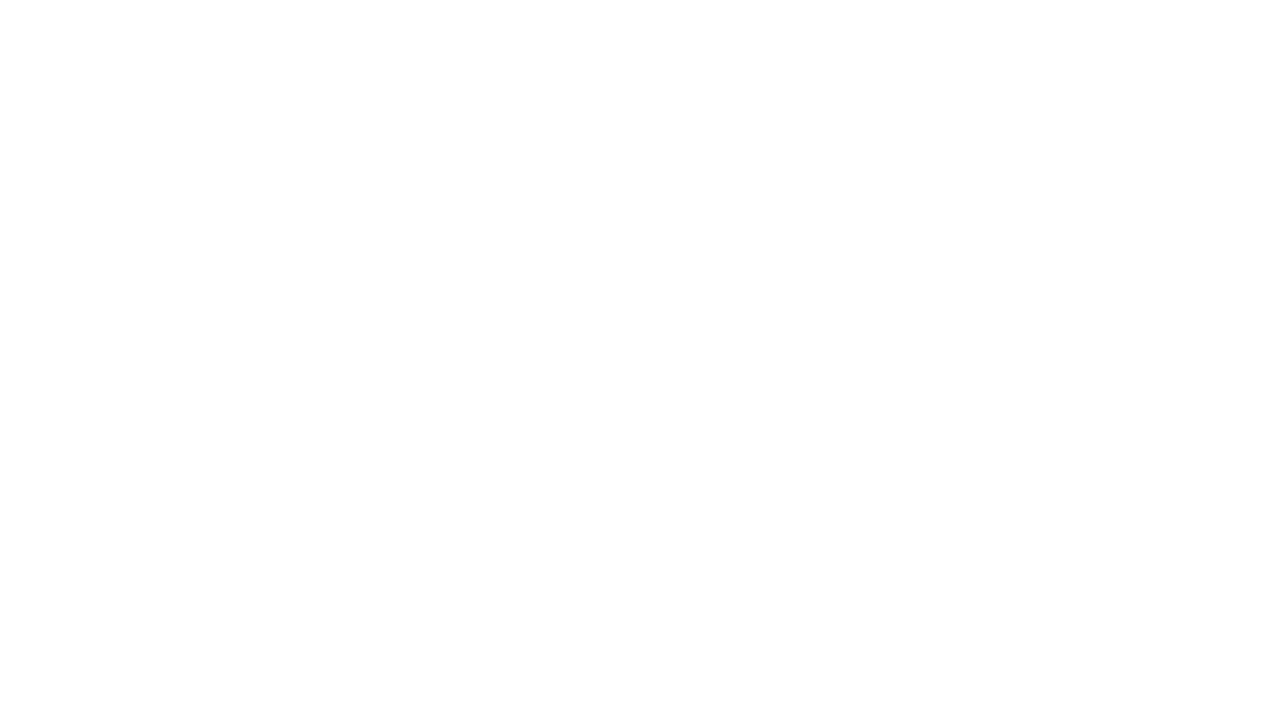
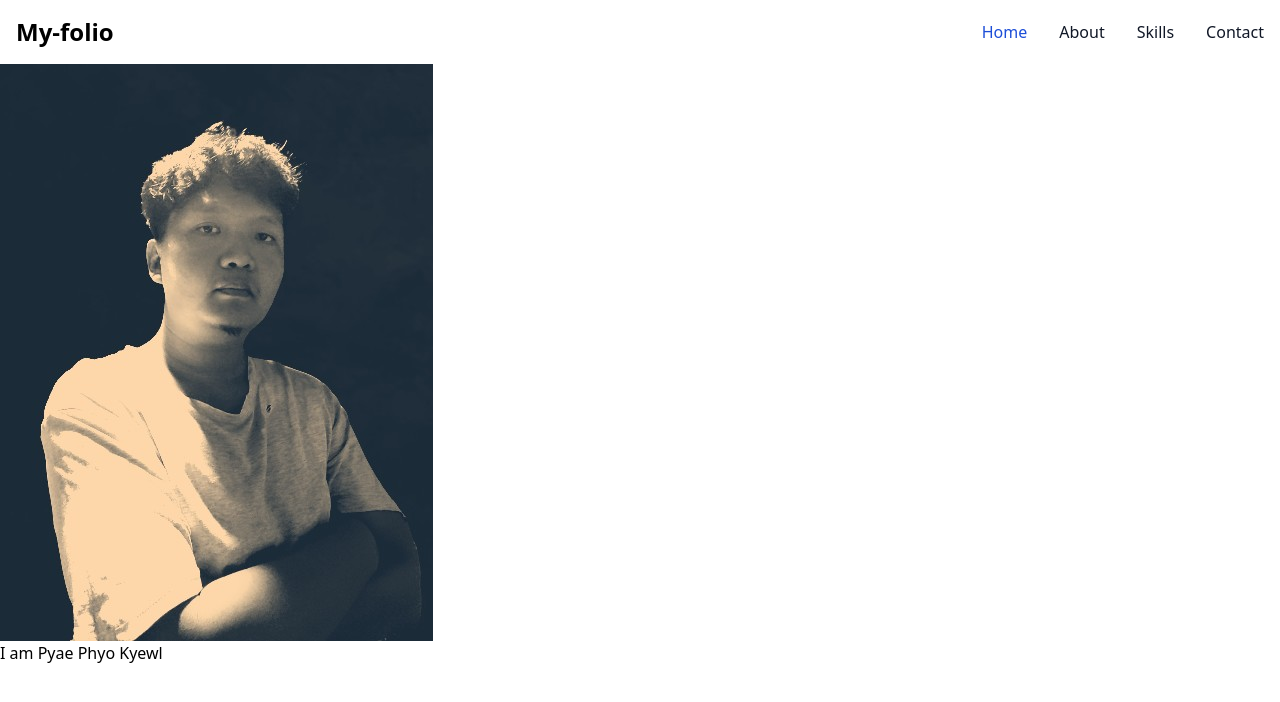
Before and after one commit to leo3914/my-folio, a plain HTML site: page index.html in a window 1280 px wide. Drawn offline with nearby package versions, Linux system fonts and the light colour scheme.

Commit message:
image add and add tailwind link

```diff
--- a/index.html
+++ b/index.html
@@ -1,11 +1,70 @@
 <!DOCTYPE html>
 <html lang="en">
+
 <head>
     <meta charset="UTF-8">
     <meta name="viewport" content="width=device-width, initial-scale=1.0">
+    <script src="https://cdn.tailwindcss.com"></script>
+    <link href="https://cdnjs.cloudflare.com/ajax/libs/flowbite/1.8.1/flowbite.min.css" rel="stylesheet" />
     <title>Document</title>
 </head>
-<body>
 
+<body class="dark:bg-gray-900">
+
+    <nav class="bg-white border-gray-200 dark:bg-gray-900">
+        <div class="max-w-screen-xl flex flex-wrap items-center justify-between mx-auto p-4">
+            <a href="#" class="flex items-center">
+                <!-- <img src="#" class="h-8 mr-3" alt="" /> -->
+                <span class="self-center text-2xl font-semibold whitespace-nowrap dark:text-white">My-folio</span>
+            </a>
+            <button data-collapse-toggle="navbar-default" type="button"
+                class="inline-flex items-center p-2 w-10 h-10 justify-center text-sm text-gray-500 rounded-lg md:hidden hover:bg-gray-100 focus:outline-none focus:ring-2 focus:ring-gray-200 dark:text-gray-400 dark:hover:bg-gray-700 dark:focus:ring-gray-600"
+                aria-controls="navbar-default" aria-expanded="false">
+                <span class="sr-only">Open main menu</span>
+                <svg class="w-5 h-5" aria-hidden="true" xmlns="http://www.w3.org/2000/svg" fill="none"
+                    viewBox="0 0 17 14">
+                    <path stroke="currentColor" stroke-linecap="round" stroke-linejoin="round" stroke-width="2"
+                        d="M1 1h15M1 7h15M1 13h15" />
+                </svg>
+            </button>
+            <div class="hidden w-full md:block md:w-auto" id="navbar-default">
+                <ul
+                    class="font-medium flex flex-col p-4 md:p-0 mt-4 border border-gray-100 rounded-lg bg-gray-50 md:flex-row md:space-x-8 md:mt-0 md:border-0 md:bg-white dark:bg-gray-800 md:dark:bg-gray-900 dark:border-gray-700">
+                    <li>
+                        <a href="#"
+                            class="block py-2 pl-3 pr-4 text-white bg-blue-700 rounded md:bg-transparent md:text-blue-700 md:p-0 dark:text-white md:dark:text-blue-500"
+                            aria-current="page">Home</a>
+                    </li>
+                    <li>
+                        <a href="#"
+                            class="block py-2 pl-3 pr-4 text-gray-900 rounded hover:bg-gray-100 md:hover:bg-transparent md:border-0 md:hover:text-blue-700 md:p-0 dark:text-white md:dark:hover:text-blue-500 dark:hover:bg-gray-700 dark:hover:text-white md:dark:hover:bg-transparent">About</a>
+                    </li>
+                    <li>
+                        <a href="#"
+                            class="block py-2 pl-3 pr-4 text-gray-900 rounded hover:bg-gray-100 md:hover:bg-transparent md:border-0 md:hover:text-blue-700 md:p-0 dark:text-white md:dark:hover:text-blue-500 dark:hover:bg-gray-700 dark:hover:text-white md:dark:hover:bg-transparent">Skills</a>
+                    </li>
+                    <li>
+                        <a href="#"
+                            class="block py-2 pl-3 pr-4 text-gray-900 rounded hover:bg-gray-100 md:hover:bg-transparent md:border-0 md:hover:text-blue-700 md:p-0 dark:text-white md:dark:hover:text-blue-500 dark:hover:bg-gray-700 dark:hover:text-white md:dark:hover:bg-transparent">Contact</a>
+                    </li>
+                </ul>
+            </div>
+        </div>
+    </nav>
+
+    <div class="container">
+        <div class="row">
+            <div>
+                <img src="./profile.jpg" alt="">
+            </div>
+            <div class="col-4">
+                <h1>I am Pyae Phyo Kyewl</h1>
+            </div>
+        </div>
+    </div>
+
+
+    <script src="https://cdnjs.cloudflare.com/ajax/libs/flowbite/1.8.1/flowbite.min.js"></script>
 </body>
+
 </html>
```
Also changed, not shown: profile.jpg (added).
